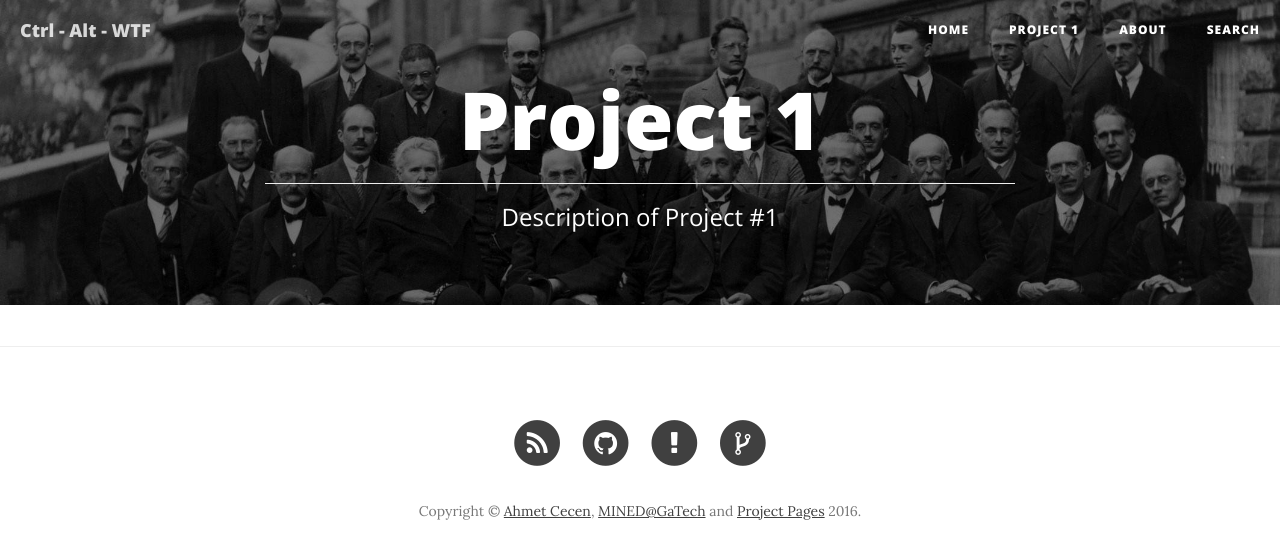
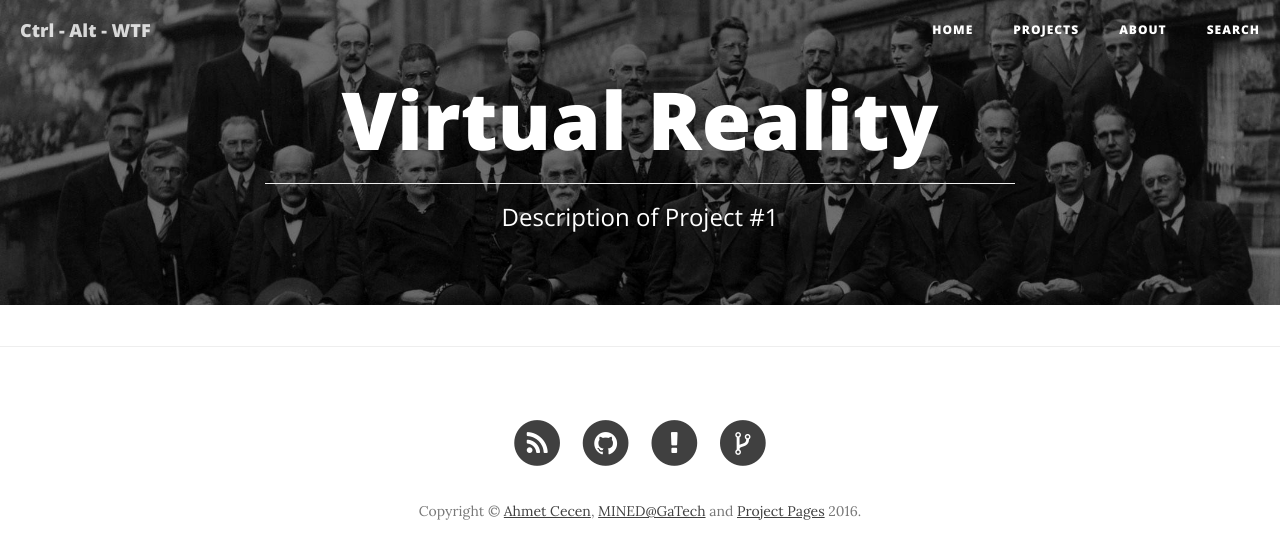
Before and after one commit to Spidy88/blog, a Jekyll site: the page built from projects/virtual-reality.md, in a window 1280 px wide. Shown: the top 559 px of the page. Built offline with Jekyll 4.4.1, drawn with Linux system fonts in a browser that asks for light colours; nearby versions of some CDN libraries.

Commit message:
Add virtual reality projects

```diff
--- a/_includes/nav.html
+++ b/_includes/nav.html
@@ -18,11 +18,9 @@
                 <li>
                     <a href="{{ site.baseurl }}/">Home</a>
                 </li>
-				{% for page in site.pages %}{% if page.url contains "projects/" %}{% if page.title %}
                 <li>
-                    <a href="{{ page.url | prepend: site.baseurl }}">{{ page.title }}</a>
+                    <a href="{{ '/projects' | prepend: site.baseurl }}">Projects</a>
                 </li>
-                {% endif %}{% endif %}{% endfor %}
                 {% for page in site.pages %}{% if page.url contains "projects/" %}{% else %}{% if page.title %}
                 <li>
                     <a href="{{ page.url | prepend: site.baseurl }}">{{ page.title }}</a>
--- a/projects/project1.md
+++ b/projects/virtual-reality.md
@@ -1,7 +1,7 @@
 ---
 layout: project
-title: "Project 1"
+title: "Virtual Reality"
 description: "Description of Project #1"
 header-img: "img/home-bg.jpg"
-category: project1
+category: projects
 ---
```
Also changed, not shown: projects.html (added, +8 -0 lines).
